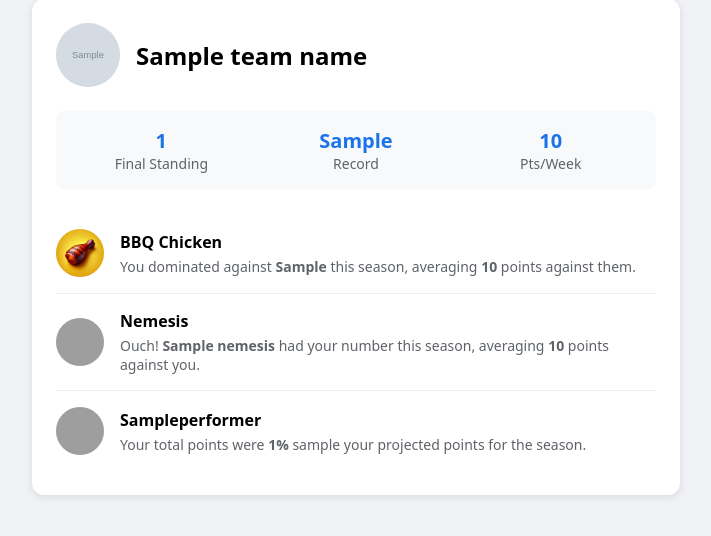
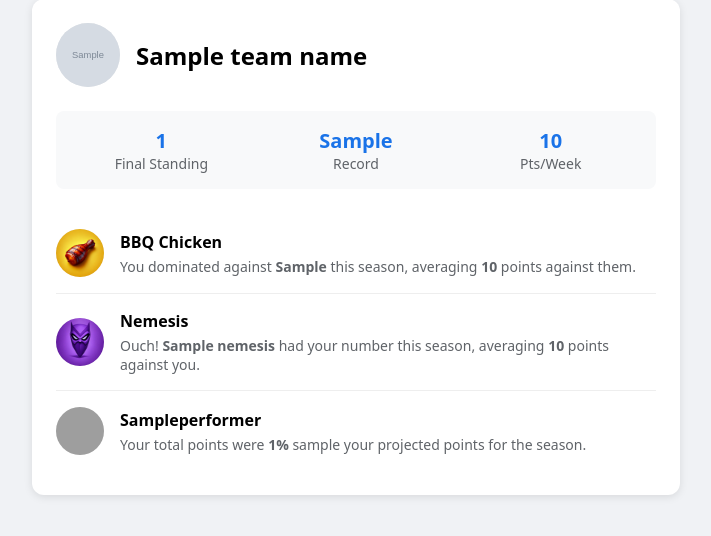
Before and after one commit to kedarthakkar/yahoo_fantasy_stats, a Flask app: template templates/wrapped.html in a window 1280 px wide. Shown: the part 153-689 px from the top of the page, without its empty margins (284-995 px from the left). Run offline with Flask 3, Linux system fonts and the light colour scheme; the template is opened without the code that fills it: most values are stand-ins (such as "Sample title", 1, 10 or a date in 2020); grey boxes marked "Sample" are stand-in pictures; grey boxes are pictures that could not be loaded.

Commit message:
wrapped stab

```diff
--- a/templates/wrapped.html
+++ b/templates/wrapped.html
@@ -135,7 +135,7 @@
         </div>
 
         <div class="badge-row">
-            <img src="/api/placeholder/48/48" alt="Nemesis Badge" class="badge-icon">
+            <img src="{{ url_for('static', filename='images/nemesis.jpg') }}" alt="Nemesis Badge" class="badge-icon">
             <div class="badge-content">
                 <h3>Nemesis</h3>
                 <p>Ouch! <b>{{ nemesis }}</b> had your number this season, averaging <b>{{ nemesis_avg_points }}</b> points against you.</p>
```
Also changed, not shown: static/images/nemesis.jpg (added).
